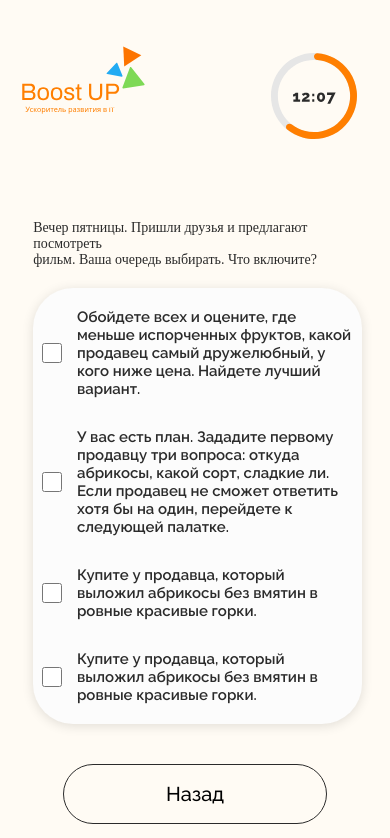
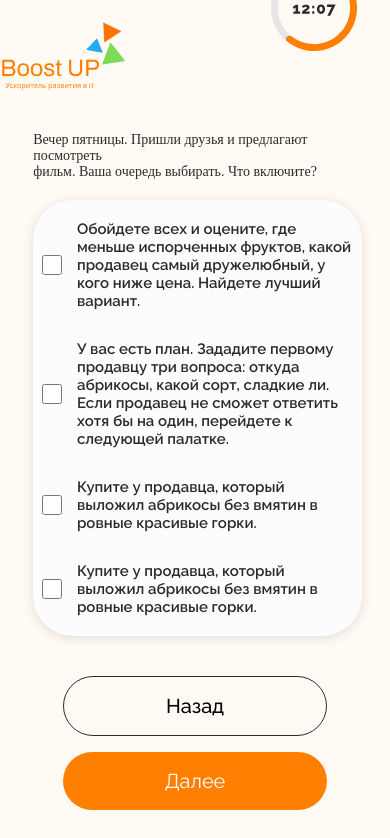
Before and after one commit to ulancho/boost-up, a React (Create React App) app: page /boost-up/test in a window 390 px wide. Shown: the top 838 px of the page. Built offline with nearby package versions, Linux system fonts and the light colour scheme; a web font is replaced by a local one.

Commit message:
changed Header styles

```diff
--- a/src/components/HeaderTest/HeaderTest.module.css
+++ b/src/components/HeaderTest/HeaderTest.module.css
@@ -1,13 +1,5 @@
 .headerLogo {
-    margin: 16px 0 0 123px;
+    margin: 16px 0 16px 0;
     max-width: 100%;
     height: 100px;
 }
-
-@media screen and (max-width: 767.98px) {
-    .headerLogo {
-        margin: 40px 20px 80px;
-        max-width: 100%;
-        height: 100px;
-    }
-}
```
